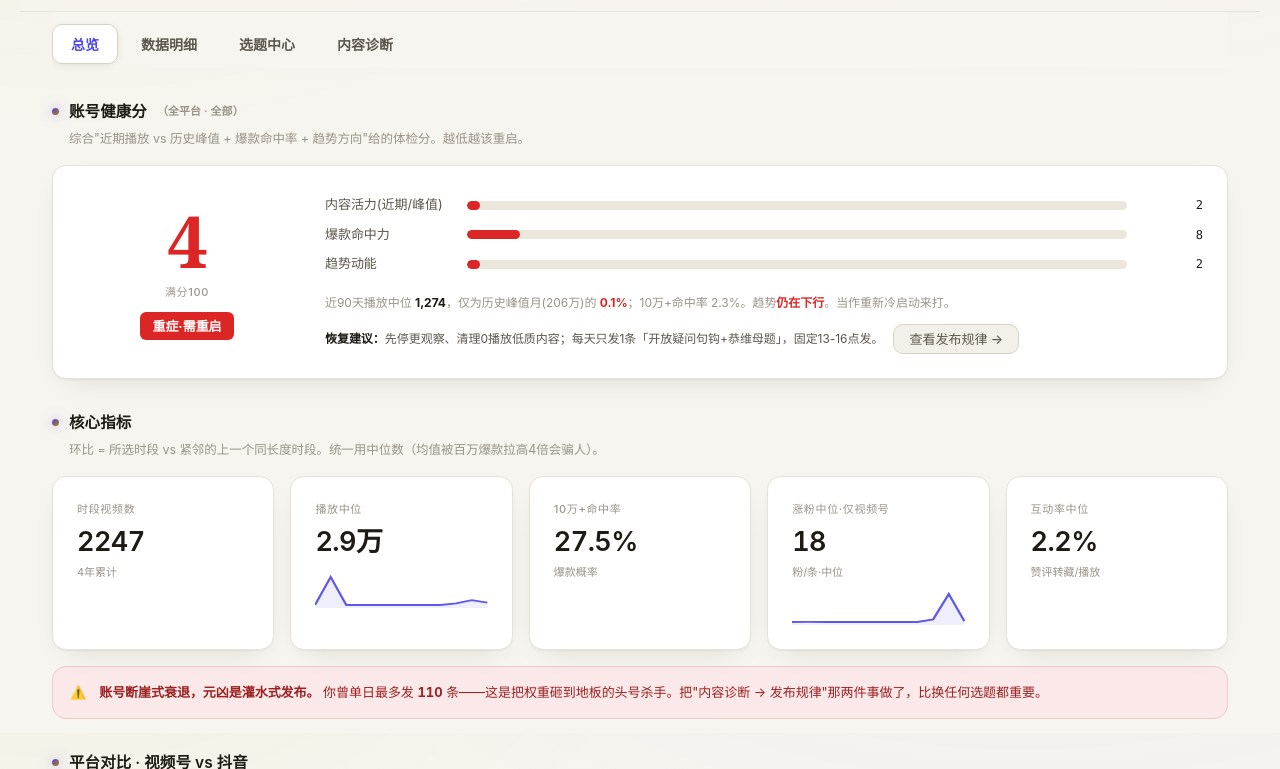
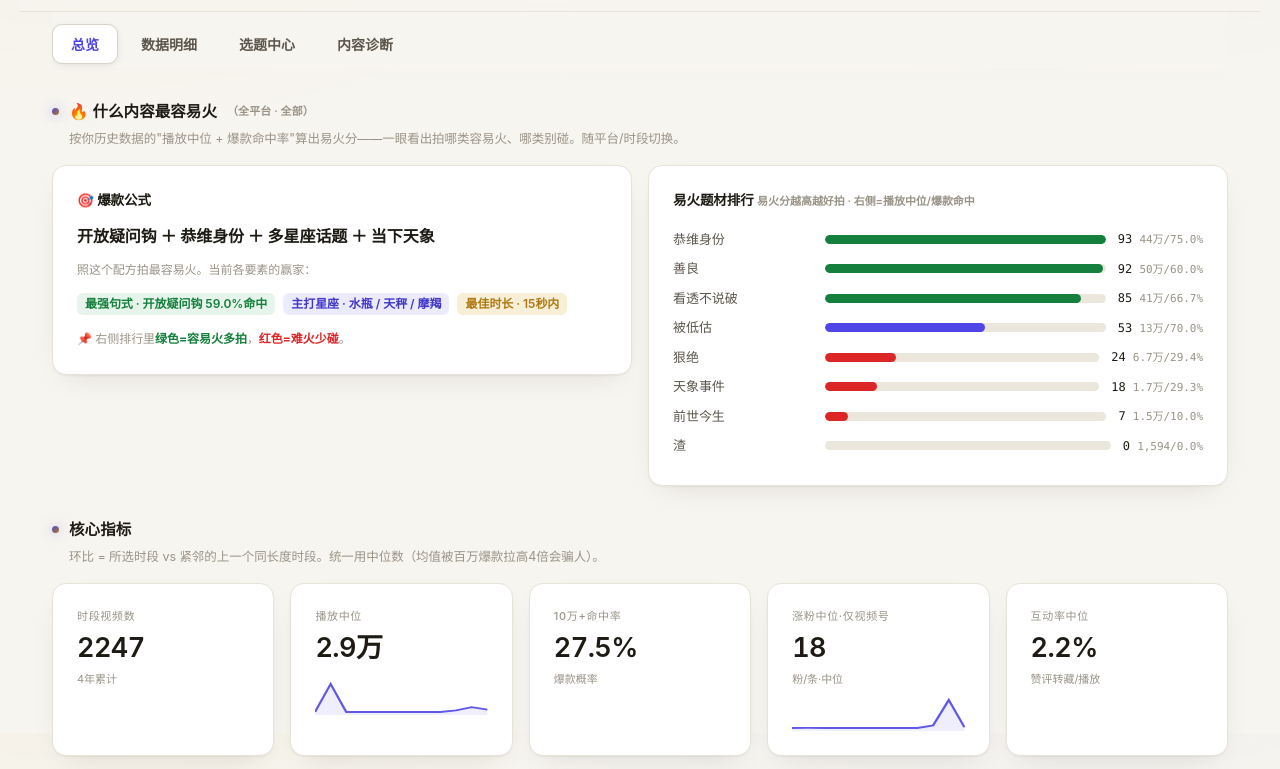
Before and after one commit to jason-hou-pe/channels-dashboard, a plain HTML site: page index.html in a window 1280 px wide. Shown: the part 67-836 px from the top of the page. Drawn offline with Linux system fonts and the light colour scheme.

Commit message:
去掉健康分，首屏改为「什么内容最容易火」(爆款公式+易火题材排行)
🤖 Generated with [Claude Code](https://claude.com/claude-code)

Co-Authored-By: Claude Opus 4.8 <noreply@anthropic.com>

```diff
--- a/index.html
+++ b/index.html
@@ -170,8 +170,11 @@ a{color:var(--accent-hover)}
   <!-- ============ 总览 ============ -->
   <div class="pane on" data-tab="overview">
     <div class="section">
-      <div class="section-head"><h2>账号健康分 <span class="sub-t" id="winLabel"></span></h2><div class="desc">综合"近期播放 vs 历史峰值 + 爆款命中率 + 趋势方向"给的体检分。越低越该重启。</div></div>
-      <div class="card"><div class="health" id="health"></div></div>
+      <div class="section-head"><h2>🔥 什么内容最容易火 <span class="sub-t" id="winLabel"></span></h2><div class="desc">按你历史数据的"播放中位 + 爆款命中率"算出易火分——一眼看出拍哪类容易火、哪类别碰。随平台/时段切换。</div></div>
+      <div class="grid g2" style="align-items:start">
+        <div class="card" id="viralFormula"></div>
+        <div class="card"><h3 style="margin-bottom:14px">易火题材排行 <span class="sub-t">易火分越高越好拍 · 右侧=播放中位/爆款命中</span></h3><div id="viralRank"></div></div>
+      </div>
     </div>
     <div class="section">
       <div class="section-head"><h2>核心指标</h2><div class="desc">环比 = 所选时段 vs 紧邻的上一个同长度时段。统一用中位数（均值被百万爆款拉高4倍会骗人）。</div></div>
@@ -370,7 +373,7 @@ function render(){
 }
 function renderWindowed(){
   const lbl='（'+PLAT_LABEL[PLAT]+' · '+WIN_LABEL[WIN]+'）';['winLabel','winLabel2','winLabel3'].forEach(id=>{const e=document.getElementById(id);if(e)e.textContent=lbl;});
-  renderHealth();renderKPI();renderPeriodTable();renderTrend();renderYearHit();renderSyntax();renderMotif();renderConv();renderSign();renderCadence();renderHeat();renderTops();renderAll();
+  renderViral();renderKPI();renderPeriodTable();renderTrend();renderYearHit();renderSyntax();renderMotif();renderConv();renderSign();renderCadence();renderHeat();renderTops();renderAll();
 }
 function renderPlatformCompare(){
   const rows=[['channels','视频号'],['douyin','抖音']].map(([p,lab])=>{const g=DATA.filter(d=>d.platform===p);const v=g.filter(d=>d.play>0);
@@ -394,7 +397,33 @@ function renderCrossPlatform(){
   note.innerHTML=`共匹配到 <b style="color:var(--text-primary)">${pairs.length}</b> 条两平台同款：其中 <b style="color:var(--negative)">${dyWin}</b> 条抖音明显更高、<b style="color:var(--accent)">${chWin}</b> 条视频号更高。同样的内容两平台表现可以差很多倍——选题时可据此决定主投哪个平台。`;
 }
 
-/* ===== 健康分 ===== */
+/* ===== 容易火（首屏核心） ===== */
+function renderViral(){
+  const v=viewData();
+  const ms=MOTIFS.map(m=>{const g=v.filter(d=>m.re.test(d.title));const pl=g.map(d=>d.play).filter(x=>x>0);return {k:m.k.split('·')[0],n:g.length,mp:med(pl),hit:hitRate(pl,1e5)};}).filter(r=>r.n>=3&&r.mp>0);
+  const maxMP=Math.max.apply(null,ms.map(r=>r.mp).concat([1])),maxHit=Math.max.apply(null,ms.map(r=>r.hit).concat([0.001]));
+  ms.forEach(r=>r.score=Math.round(100*(0.6*r.mp/maxMP+0.4*r.hit/maxHit)));
+  ms.sort((a,b)=>b.score-a.score);
+  const maxS=Math.max.apply(null,ms.map(r=>r.score).concat([1]));
+  document.getElementById('viralRank').innerHTML=ms.length?ms.map(r=>{const col=r.score>=60?'var(--positive)':r.score>=30?'var(--accent)':'var(--negative)';
+    return `<div class="bar-row" style="grid-template-columns:140px 1fr auto"><div class="nm">${r.k}</div><div class="bar-track"><div class="bar-fill" style="width:${(r.score/maxS*100).toFixed(0)}%;background:${col}"></div></div><div class="vv">${r.score} <span class="sub-t">${fmt(r.mp)}/${pctf(r.hit)}</span></div></div>`;}).join(''):'<div class="caption">该筛选下样本不足，放宽时段/平台看。</div>';
+  const order=['Q','SUP','LIST','NAMED','PLAIN'];let synBest=null;order.forEach(s=>{const g=v.filter(d=>d._syn===s&&d.play>0);if(g.length>=5){const h=hitRate(g.map(d=>d.play),1e5);if(!synBest||h>synBest.h)synBest={s,h};}});
+  const signBest=SIGNS.map(s=>{const g=v.filter(d=>d._signs.includes(s)&&d.play>0);return {s,n:g.length,hit:hitRate(g.map(d=>d.play),1e5)};}).filter(r=>r.n>=5).sort((a,b)=>b.hit-a.hit).slice(0,3);
+  const bk=[[0,15,'15秒内'],[15,30,'15-30秒'],[30,60,'30-60秒'],[60,1e9,'60秒+']];
+  const durBest=bk.map(b=>{const g=v.filter(d=>d.durationSec>=b[0]&&d.durationSec<b[1]&&d.play>0);return {l:b[2],n:g.length,mp:med(g.map(d=>d.play))};}).filter(x=>x.n>=8).sort((a,b)=>b.mp-a.mp)[0];
+  const topMotif=ms[0];
+  document.getElementById('viralFormula').innerHTML=`<h3 style="margin-bottom:12px">🎯 爆款公式</h3>
+    <div style="font-size:16px;color:var(--text-primary);font-weight:700;line-height:1.7">${synBest?SYNTAX_META[synBest.s][0]:'开放疑问钩'} ＋ ${topMotif?topMotif.k:'恭维母题'} ＋ 多星座话题 ＋ 当下天象</div>
+    <div class="caption" style="margin-top:10px">照这个配方拍最容易火。当前各要素的赢家：</div>
+    <div style="display:flex;flex-wrap:wrap;gap:8px;margin-top:14px">
+      <span class="tag green" style="font-size:12px">最强句式 · ${synBest?SYNTAX_META[synBest.s][0]+' '+pctf(synBest.h)+'命中':'疑问钩'}</span>
+      <span class="tag blue" style="font-size:12px">主打星座 · ${signBest.length?signBest.map(x=>x.s).join(' / '):'—'}</span>
+      <span class="tag amber" style="font-size:12px">最佳时长 · ${durBest?durBest.l:'短为主'}</span>
+    </div>
+    <div class="caption" style="margin-top:14px;line-height:1.7">📌 右侧排行里<b style="color:var(--positive)">绿色=容易火多拍</b>，<b style="color:var(--negative)">红色=难火少碰</b>。</div>`;
+}
+
+/* ===== 健康分（已弃用） ===== */
 function renderHealth(){
   const P=platData();
   const all=P.filter(d=>d.play>0);
```
